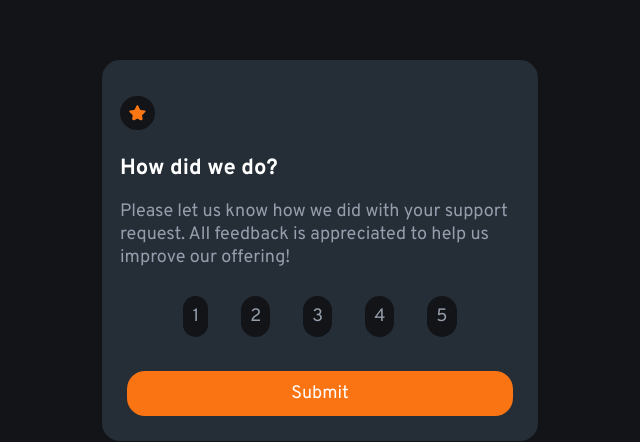
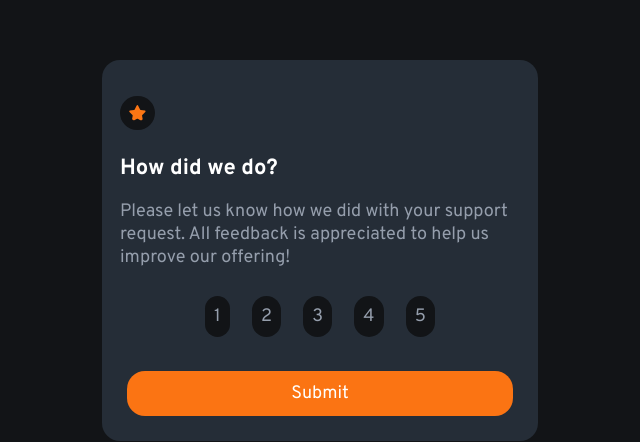
Before and after one commit to AlsoShantanuBorkar/Interactive-Rating-Component, a plain HTML site: page index.html in a window 1280 px wide. Shown: the part 160-602 px from the top of the page, without its empty margins (320-960 px from the left). Drawn offline with Linux system fonts and the light colour scheme.

Commit message:
Update styles.css

```diff
--- a/styles.css
+++ b/styles.css
@@ -152,4 +152,25 @@
     main{
         width: 400px;
     }
+   body main ul li{
+    display: inline;
+    border-radius: 1rem;
+    background-color: var(--Very-Dark-Blue);
+    text-align: center;
+    padding: 0.5rem;
+    margin: 0.5rem;
+    transition: all 0.5s ease-in-out;
+    cursor: pointer;
 }
+
+body main ul li:hover{
+    background-color: var(--Orange);
+    color: white;
+}
+
+body main ul li.checked{
+    background-color: var(--Light-Grey);
+    color: white;
+
+}
+}
```
